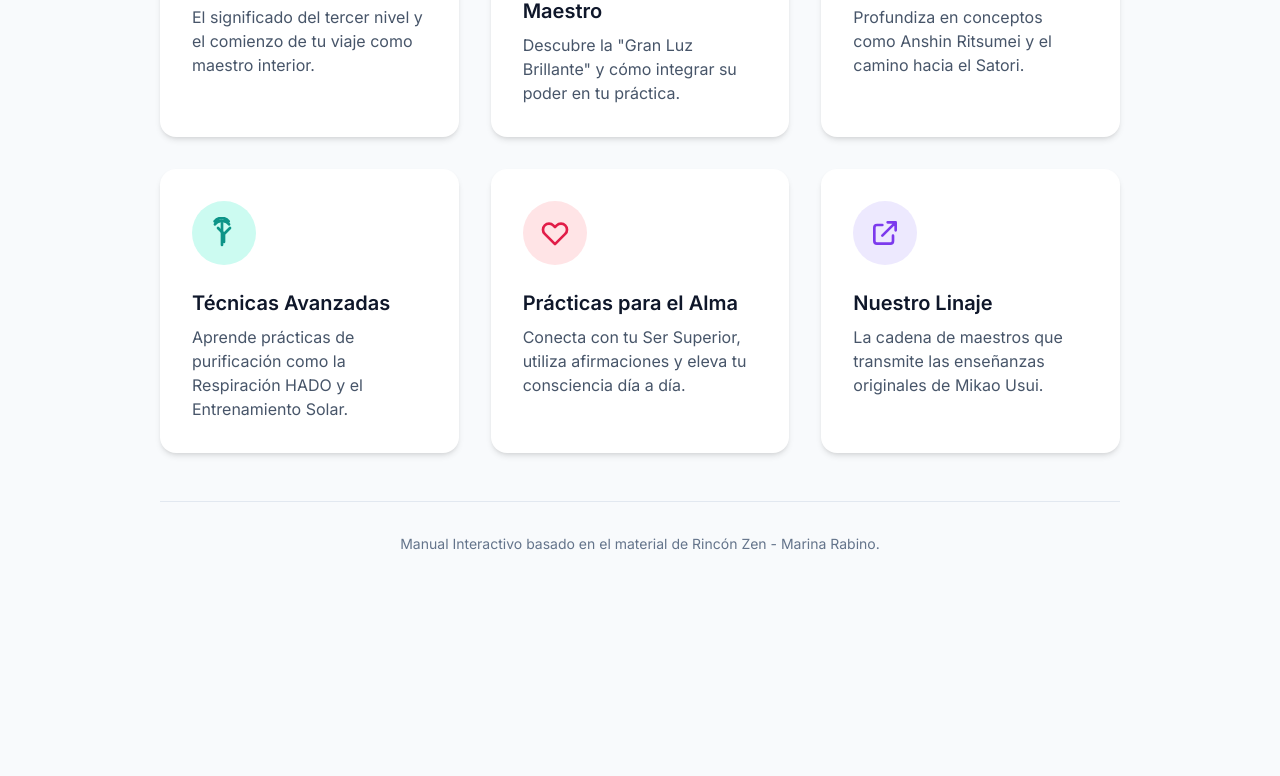
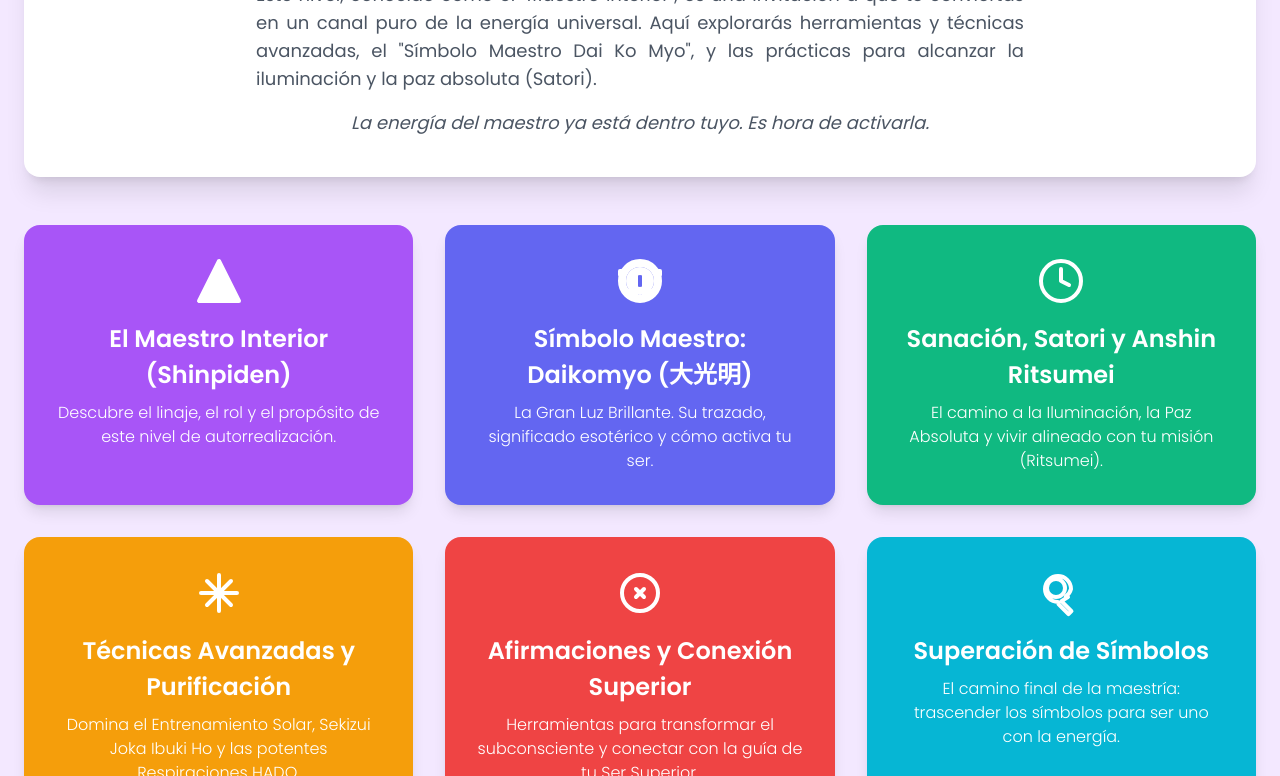
Before and after one commit to Marisha200/shinpiden, a plain HTML site: page index.html in a window 1280 px wide. Shown: the part 395-1171 px from the top of the page. Before the commit the page ends 981 px from the top, so only its background shows below. Drawn offline with nearby package versions, Linux system fonts and the light colour scheme.

Commit message:
Update index.html

```diff
--- a/index.html
+++ b/index.html
@@ -3,113 +3,227 @@
 <head>
     <meta charset="UTF-8">
     <meta name="viewport" content="width=device-width, initial-scale=1.0">
-    <title>Manual Interactivo Reiki III - Shinpiden</title>
+    <title>Reiki Nivel III: Shinpiden - Rincón Zen</title>
     <script src="https://cdn.tailwindcss.com"></script>
-    <link href="https://fonts.googleapis.com/css2?family=Inter:wght@400;600;700&display=swap" rel="stylesheet">
+    <link rel="preconnect" href="https://fonts.googleapis.com">
+    <link rel="preconnect" href="https://fonts.gstatic.com" crossorigin>
+    <link href="https://fonts.googleapis.com/css2?family=Poppins:wght@300;400;600;700&display=swap" rel="stylesheet">
     <style>
+        /* Reutilizando el estilo del look and feel de Okuden */
+        html {
+            scroll-behavior: smooth;
+        }
         body {
-            font-family: 'Inter', sans-serif;
+            font-family: 'Poppins', sans-serif;
+            background-color: #f3e8ff; /* Fondo Lavanda Claro */
+            color: #1e1e1e; /* Color de texto oscuro para contraste */
         }
-        .card-hover-effect {
+        /* Color de acento para Shinpiden: un morado más profundo que Okuden */
+        .main-gradient {
+            background-image: linear-gradient(135deg, #7c3aed, #5b21b6); /* Púrpura más oscuro y violeta */
+        }
+        /* Clase base de tarjeta reutilizada */
+        .card {
             transition: transform 0.3s ease, box-shadow 0.3s ease;
+            color: white; /* El texto dentro de las tarjetas de color debe ser blanco */
         }
-        .card-hover-effect:hover {
+        /* Efecto Hover */
+        .card:hover {
             transform: translateY(-8px);
-            box-shadow: 0 10px 20px rgba(0,0,0,0.1);
+            box-shadow: 0 20px 25px -5px rgba(0, 0, 0, 0.1), 0 10px 10px -5px rgba(0, 0, 0, 0.04);
+            filter: brightness(1.1); /* Ligero brillo al pasar el mouse */
+        }
+        .welcome-section {
+            background-color: white;
+            color: #1e1e1e;
+        }
+        .welcome-section h2 {
+            color: #5b21b6; /* Color de acento en el título */
+        }
+        .icon-svg {
+             stroke: currentColor;
+             fill: none;
+             stroke-width: 2;
+             stroke-linecap: round;
+             stroke-linejoin: round;
+        }
+
+        /* Estilos específicos para las tarjetas de Shinpiden */
+        .card h3 {
+            font-size: 1.5rem;
+            font-weight: 600;
+        }
+        .card p {
+            font-weight: 300;
+        }
+        /* Clases de color para las 8 secciones */
+        .card-1 { background-color: #a855f7; } /* Violeta Principal */
+        .card-2 { background-color: #6366f1; } /* Índigo */
+        .card-3 { background-color: #10b981; } /* Esmeralda */
+        .card-4 { background-color: #f59e0b; } /* Ámbar */
+        .card-5 { background-color: #ef4444; } /* Rojo */
+        .card-6 { background-color: #06b6d4; } /* Cian */
+        .card-7 { background-color: #db2777; } /* Rosa (Dojo) */
+        .card-8 { background-color: #84cc16; } /* Lima (Recursos) */
+
+        @media (max-width: 640px) {
+            .hero h1 {
+                font-size: 2.5rem;
+            }
         }
     </style>
 </head>
-<body class="bg-slate-50 text-slate-800">
-
-    <!-- Encabezado Principal en formato de banda -->
-    <header class="bg-indigo-600 text-white py-12 sm:py-16 text-center shadow-lg">
+<body class="text-gray-800">
+    <!-- Header Section -->
+    <header class="main-gradient text-white text-center py-12 sm:py-16 shadow-lg">
         <div class="container mx-auto px-4">
-            <h1 class="text-4xl md:text-5xl font-bold">Reiki Nivel III: Shinpiden</h1>
-            <p class="text-lg md:text-xl mt-2 opacity-90">Tu Guía Visual e Interactiva</p>
+            <h1 class="text-4xl sm:text-5xl md:text-6xl font-bold tracking-tight">Reiki Nivel III: Shinpiden</h1>
+            <p class="mt-4 text-lg sm:text-xl font-light">Tu Guía a la Maestría Interior y la Iluminación</p>
         </div>
     </header>
 
-    <!-- Contenido Principal -->
-    <div class="container mx-auto p-4 sm:p-6 md:p-8 max-w-5xl">
+    <!-- Main Content -->
+    <main class="container mx-auto px-6 py-12">
 
-        <!-- Cuadrícula de Secciones -->
-        <main class="grid grid-cols-1 sm:grid-cols-2 lg:grid-cols-3 gap-8">
+        <!-- Welcome Section -->
+        <section class="welcome-section rounded-2xl shadow-xl p-8 md:p-10 mb-12 text-center">
+            <h2 class="text-3xl md:text-4xl font-bold mb-4">Shinpiden: El Despertar de tu Maestría Interior</h2>
+            <p class="text-base md:text-lg text-gray-600 max-w-3xl mx-auto text-justify">
+                Este nivel, conocido como el "Maestro Interior", es una invitación a que te conviertas en un canal puro de la energía universal. Aquí explorarás herramientas y técnicas avanzadas, el "Símbolo Maestro Dai Ko Myo", y las prácticas para alcanzar la iluminación y la paz absoluta (Satori).
+            </p>
+            <p class="mt-4 text-base md:text-lg text-gray-600 max-w-3xl mx-auto italic">
+                La energía del maestro ya está dentro tuyo. Es hora de activarla.
+            </p>
+        </section>
 
-            <!-- Card 1: Introducción -->
-            <a href="bienvenida.html" class="block bg-white p-8 rounded-2xl shadow-md card-hover-effect">
-                <div class="flex items-center justify-center h-16 w-16 rounded-full bg-indigo-100 mb-6">
-                    <svg xmlns="http://www.w3.org/2000/svg" class="h-8 w-8 text-indigo-600" fill="none" viewBox="0 0 24 24" stroke="currentColor" stroke-width="2">
-                        <path stroke-linecap="round" stroke-linejoin="round" d="M12 6.253v11.494m-5.747-8.247l11.494 4.994-11.494 4.995 11.494-13.239-11.494 4.994z" />
-                        <path stroke-linecap="round" stroke-linejoin="round" d="M5.636 18.364A9 9 0 0118.364 5.636" />
+        <!-- Navigation Cards Section -->
+        <section class="grid grid-cols-1 sm:grid-cols-2 lg:grid-cols-3 gap-8">
+
+            <!-- Tarjeta 1: El Maestro Interior -->
+            <a class='card card-1 p-8 rounded-2xl shadow-lg flex flex-col items-center text-center' href='maestro-interior.html'>
+                <div class="mb-4">
+                    <svg xmlns="http://www.w3.org/2000/svg" class="h-12 w-12 icon-svg" viewBox="0 0 24 24">
+                        <path d="M12 2L2 22h20L12 2zm0 16a2 2 0 100-4 2 2 0 000 4z" fill="currentColor" stroke="none"/>
+                        <path d="M12 2L2 22h20L12 2zM12 5l-8 16h16L12 5z"/>
                     </svg>
                 </div>
-                <h3 class="text-xl font-semibold text-slate-900 mb-2">Bienvenida a Shinpiden</h3>
-                <p class="text-slate-600">El significado del tercer nivel y el comienzo de tu viaje como maestro interior.</p>
+                <h3 class="mb-2">El Maestro Interior (Shinpiden)</h3>
+                <p class="font-light">Descubre el linaje, el rol y el propósito de este nivel de autorrealización.</p>
             </a>
 
-            <!-- Card 2: El Símbolo Maestro -->
-            <a href="daikomyo.html" class="block bg-white p-8 rounded-2xl shadow-md card-hover-effect">
-                <div class="flex items-center justify-center h-16 w-16 rounded-full bg-amber-100 mb-6">
-                    <svg xmlns="http://www.w3.org/2000/svg" class="h-8 w-8 text-amber-600" fill="none" viewBox="0 0 24 24" stroke="currentColor" stroke-width="2">
-                        <path stroke-linecap="round" stroke-linejoin="round" d="M12 3v1m0 16v1m9-9h-1M4 12H3m15.364 6.364l-.707-.707M6.343 6.343l-.707-.707m12.728 0l-.707.707M6.343 17.657l-.707.707M16 12a4 4 0 11-8 0 4 4 0 018 0z" />
+            <!-- Tarjeta 2: Símbolo Maestro -->
+            <a class='card card-2 p-8 rounded-2xl shadow-lg flex flex-col items-center text-center' href='daikomyo.html'>
+                <div class="mb-4">
+                    <svg xmlns="http://www.w3.org/2000/svg" class="h-12 w-12 icon-svg" viewBox="0 0 24 24">
+                        <path d="M12 17c1.1 0 2-.9 2-2V9c0-1.1-.9-2-2-2s-2 .9-2 2v6c0 1.1.9 2 2 2zm6 2h-4v-2h4v2zM6 19h4v-2H6v2zM20 7h2v2h-2V7zM2 7h2v2H2V7zM12 2a10 10 0 100 20 10 10 0 000-20zM12 4a8 8 0 110 16 8 8 0 010-16z"/>
+                        <path d="M12 6a6 6 0 100 12 6 6 0 000-12zM12 8a4 4 0 100 8 4 4 0 000-8z"/>
                     </svg>
                 </div>
-                <h3 class="text-xl font-semibold text-slate-900 mb-2">Daikomyo: El Símbolo Maestro</h3>
-                <p class="text-slate-600">Descubre la "Gran Luz Brillante" y cómo integrar su poder en tu práctica.</p>
+                <h3 class="mb-2">Símbolo Maestro: Daikomyo (大光明)</h3>
+                <p class="font-light">La Gran Luz Brillante. Su trazado, significado esotérico y cómo activa tu ser.</p>
             </a>
 
-            <!-- Card 3: Filosofía -->
-            <a href="filosofia.html" class="block bg-white p-8 rounded-2xl shadow-md card-hover-effect">
-                <div class="flex items-center justify-center h-16 w-16 rounded-full bg-sky-100 mb-6">
-                     <svg xmlns="http://www.w3.org/2000/svg" class="h-8 w-8 text-sky-600" fill="none" viewBox="0 0 24 24" stroke="currentColor" stroke-width="2">
-                        <path stroke-linecap="round" stroke-linejoin="round" d="M5 3v4M3 5h4M6 17v4m-2-2h4m5-16l2.286 6.857L21 12l-5.714 2.143L13 21l-2.286-6.857L5 12l5.714-2.143L13 3z" />
+            <!-- Tarjeta 3: Sanación y Espiritualidad -->
+            <a class='card card-3 p-8 rounded-2xl shadow-lg flex flex-col items-center text-center' href='espiritualidad.html'>
+                <div class="mb-4">
+                    <svg xmlns="http://www.w3.org/2000/svg" class="h-12 w-12 icon-svg" viewBox="0 0 24 24">
+                        <circle cx="12" cy="12" r="10"/>
+                        <path d="M12 6v6l4 2"/>
                     </svg>
                 </div>
-                <h3 class="text-xl font-semibold text-slate-900 mb-2">Filosofía y Despertar</h3>
-                <p class="text-slate-600">Profundiza en conceptos como Anshin Ritsumei y el camino hacia el Satori.</p>
+                <h3 class="mb-2">Sanación, Satori y Anshin Ritsumei</h3>
+                <p class="font-light">El camino a la Iluminación, la Paz Absoluta y vivir alineado con tu misión (Ritsumei).</p>
             </a>
 
-            <!-- Card 4: Técnicas Avanzadas -->
-            <a href="tecnicas.html" class="block bg-white p-8 rounded-2xl shadow-md card-hover-effect">
-                <div class="flex items-center justify-center h-16 w-16 rounded-full bg-teal-100 mb-6">
-                    <svg xmlns="http://www.w3.org/2000/svg" class="h-8 w-8 text-teal-600" fill="none" viewBox="0 0 24 24" stroke="currentColor" stroke-width="2">
-                        <path stroke-linecap="round" stroke-linejoin="round" d="M5 3.242a5.25 5.25 0 015.25-2.242 5.25 5.25 0 015.25 2.242M10.5 3.242V21m0-17.758a5.25 5.25 0 00-5.25 2.242m5.25-2.242a5.25 5.25 0 015.25 2.242" />
-                        <path stroke-linecap="round" stroke-linejoin="round" d="M12 12.75l-4.5-4.5m4.5 4.5l4.5-4.5m-4.5 4.5v6" />
+            <!-- Tarjeta 4: Técnicas Avanzadas -->
+            <a class='card card-4 p-8 rounded-2xl shadow-lg flex flex-col items-center text-center' href='tecnicas.html'>
+                <div class="mb-4">
+                    <svg xmlns="http://www.w3.org/2000/svg" class="h-12 w-12 icon-svg" viewBox="0 0 24 24">
+                        <path d="M3 12h18M12 3v18M6 6l12 12M6 18l12-12"/>
                     </svg>
                 </div>
-                <h3 class="text-xl font-semibold text-slate-900 mb-2">Técnicas Avanzadas</h3>
-                <p class="text-slate-600">Aprende prácticas de purificación como la Respiración HADO y el Entrenamiento Solar.</p>
+                <h3 class="mb-2">Técnicas Avanzadas y Purificación</h3>
+                <p class="font-light">Domina el Entrenamiento Solar, Sekizui Joka Ibuki Ho y las potentes Respiraciones HADO.</p>
             </a>
 
-            <!-- Card 5: Prácticas Diarias -->
-            <a href="practicas.html" class="block bg-white p-8 rounded-2xl shadow-md card-hover-effect">
-                <div class="flex items-center justify-center h-16 w-16 rounded-full bg-rose-100 mb-6">
-                    <svg xmlns="http://www.w3.org/2000/svg" class="h-8 w-8 text-rose-600" fill="none" viewBox="0 0 24 24" stroke="currentColor" stroke-width="2">
-                        <path stroke-linecap="round" stroke-linejoin="round" d="M4.318 6.318a4.5 4.5 0 000 6.364L12 20.364l7.682-7.682a4.5 4.5 0 00-6.364-6.364L12 7.636l-1.318-1.318a4.5 4.5 0 00-6.364 0z" />
+            <!-- Tarjeta 5: Afirmaciones y Ser Superior -->
+            <a class='card card-5 p-8 rounded-2xl shadow-lg flex flex-col items-center text-center' href='afirmaciones.html'>
+                <div class="mb-4">
+                    <svg xmlns="http://www.w3.org/2000/svg" class="h-12 w-12 icon-svg" viewBox="0 0 24 24">
+                        <path d="M10 14l2-2m0 0l2-2m-2 2l-2-2m2 2l2 2m7-2a9 9 0 11-18 0 9 9 0 0118 0z"/>
                     </svg>
                 </div>
-                <h3 class="text-xl font-semibold text-slate-900 mb-2">Prácticas para el Alma</h3>
-                <p class="text-slate-600">Conecta con tu Ser Superior, utiliza afirmaciones y eleva tu consciencia día a día.</p>
+                <h3 class="mb-2">Afirmaciones y Conexión Superior</h3>
+                <p class="font-light">Herramientas para transformar el subconsciente y conectar con la guía de tu Ser Superior.</p>
             </a>
 
-            <!-- Card 6: Linaje -->
-            <a href="linaje.html" class="block bg-white p-8 rounded-2xl shadow-md card-hover-effect">
-                <div class="flex items-center justify-center h-16 w-16 rounded-full bg-violet-100 mb-6">
-                    <svg xmlns="http://www.w3.org/2000/svg" class="h-8 w-8 text-violet-600" fill="none" viewBox="0 0 24 24" stroke="currentColor" stroke-width="2">
-                        <path stroke-linecap="round" stroke-linejoin="round" d="M10 6H6a2 2 0 00-2 2v10a2 2 0 002 2h10a2 2 0 002-2v-4M14 4h6m0 0v6m0-6L10 14" />
+            <!-- Tarjeta 6: Superación de Símbolos y Cierre -->
+            <a class='card card-6 p-8 rounded-2xl shadow-lg flex flex-col items-center text-center' href='superacion.html'>
+                <div class="mb-4">
+                    <svg xmlns="http://www.w3.org/2000/svg" class="h-12 w-12 icon-svg" viewBox="0 0 24 24">
+                        <path d="M15.5 14h-.79l-.28-.27A6.471 6.471 0 0017 10a6.5 6.5 0 10-13 0 6.5 6.5 0 006.47 6.47l.27.28v.79l5 5 1.49-1.49-5-5zm-6 0a4.5 4.5 0 110-9 4.5 4.5 0 010 9z"/>
                     </svg>
                 </div>
-                <h3 class="text-xl font-semibold text-slate-900 mb-2">Nuestro Linaje</h3>
-                <p class="text-slate-600">La cadena de maestros que transmite las enseñanzas originales de Mikao Usui.</p>
+                <h3 class="mb-2">Superación de Símbolos</h3>
+                <p class="font-light">El camino final de la maestría: trascender los símbolos para ser uno con la energía.</p>
             </a>
 
-        </main>
+            <!-- Tarjeta 7: Dojo Interactivo -->
+            <a class='card card-7 p-8 rounded-2xl shadow-lg flex flex-col items-center text-center' href='dojo.html'>
+                <div class="mb-4">
+                    <svg xmlns="http://www.w3.org/2000/svg" class="h-12 w-12 icon-svg" viewBox="0 0 24 24">
+                        <path d="M12 2l-5 5 2 2 3-3 3 3 2-2-5-5z"/>
+                        <path d="M12 22a10 10 0 100-20 10 10 0 000 20z"/>
+                    </svg>
+                </div>
+                <h3 class="mb-2">Dojo Interactivo (Tests y Pruebas)</h3>
+                <p class="font-light">Pon a prueba tu conocimiento y mide tu progreso en el camino de Shinpiden.</p>
+            </a>
 
-        <!-- Pie de Página -->
-        <footer class="text-center mt-12 pt-8 border-t border-slate-200">
-            <p class="text-sm text-slate-500">Manual Interactivo basado en el material de Rincón Zen - Marina Rabino.</p>
-        </footer>
-    </div>
+            <!-- Tarjeta 8: Prácticas y Recursos -->
+            <a class='card card-8 p-8 rounded-2xl shadow-lg flex flex-col items-center text-center' href='recursos.html'>
+                <div class="mb-4">
+                    <svg xmlns="http://www.w3.org/2000/svg" class="h-12 w-12 icon-svg" viewBox="0 0 24 24">
+                        <path d="M12 2a10 10 0 100 20 10 10 0 000-20zM9 16V8l7 4-7 4z"/>
+                    </svg>
+                </div>
+                <h3 class="mb-2">Prácticas y Recursos (Audios)</h3>
+                <p class="font-light">Material de apoyo, guías de meditación (HADO), música y archivos adicionales para tu práctica.</p>
+            </a>
 
+        </section>
+    </main>
+
+    <!-- Scroll to Top Button (reutilizado del código Okuden) -->
+    <button id="scrollTopBtn" class="hidden fixed bottom-5 right-5 bg-purple-600 text-white rounded-full p-3 shadow-lg hover:bg-purple-700 focus:outline-none focus:ring-2 focus:ring-purple-500 focus:ring-opacity-50 transform hover:scale-110 transition-all duration-200">
+        <svg xmlns="http://www.w3.org/2000/svg" class="h-6 w-6" fill="none" viewBox="0 0 24 24" stroke="currentColor" stroke-width="2">
+            <path stroke-linecap="round" stroke-linejoin="round" d="M5 15l7-7 7 7" />
+        </svg>
+    </button>
+
+     <footer class="text-center py-8 px-4 mt-8">
+        <a href="https://www.rinconzen.com.ar" target="_blank" class="text-gray-500 hover:text-purple-600 transition-colors duration-200">
+            www.rinconzen.com.ar - Hecho con ❤️
+        </a>
+    </footer>
+    <script>
+        document.addEventListener('DOMContentLoaded', () => {
+            // --- Scroll to Top Button Logic ---
+            const scrollTopBtn = document.getElementById('scrollTopBtn');
+            if (!scrollTopBtn) return; // Safety check
+
+            window.onscroll = () => {
+                if (document.body.scrollTop > 100 || document.documentElement.scrollTop > 100) {
+                    scrollTopBtn.classList.remove('hidden');
+                } else {
+                    scrollTopBtn.classList.add('hidden');
+                }
+            };
+
+            scrollTopBtn.onclick = () => {
+                window.scrollTo({ top: 0, behavior: 'smooth' });
+            };
+        });
+    </script>
 </body>
 </html>
```
